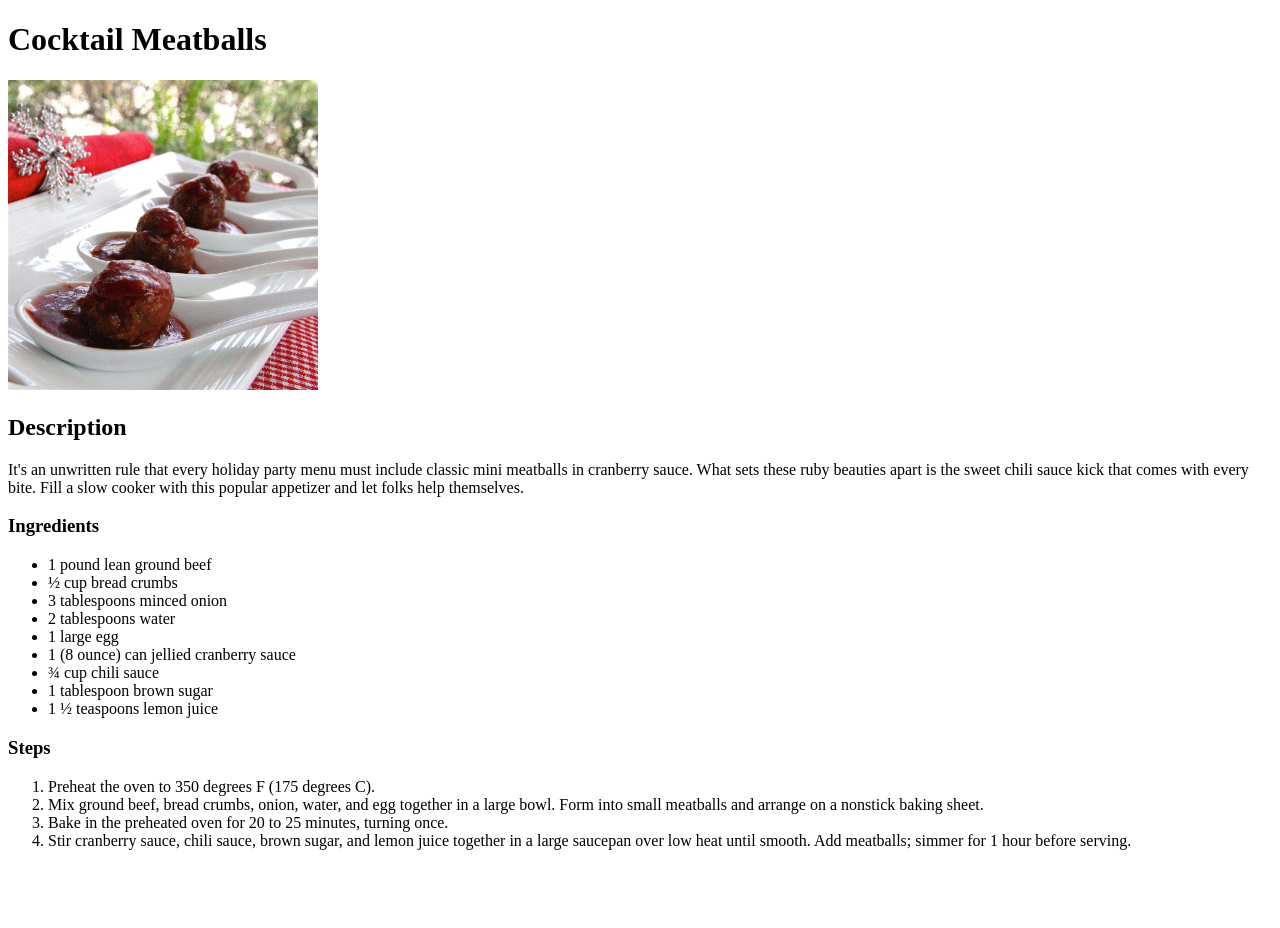
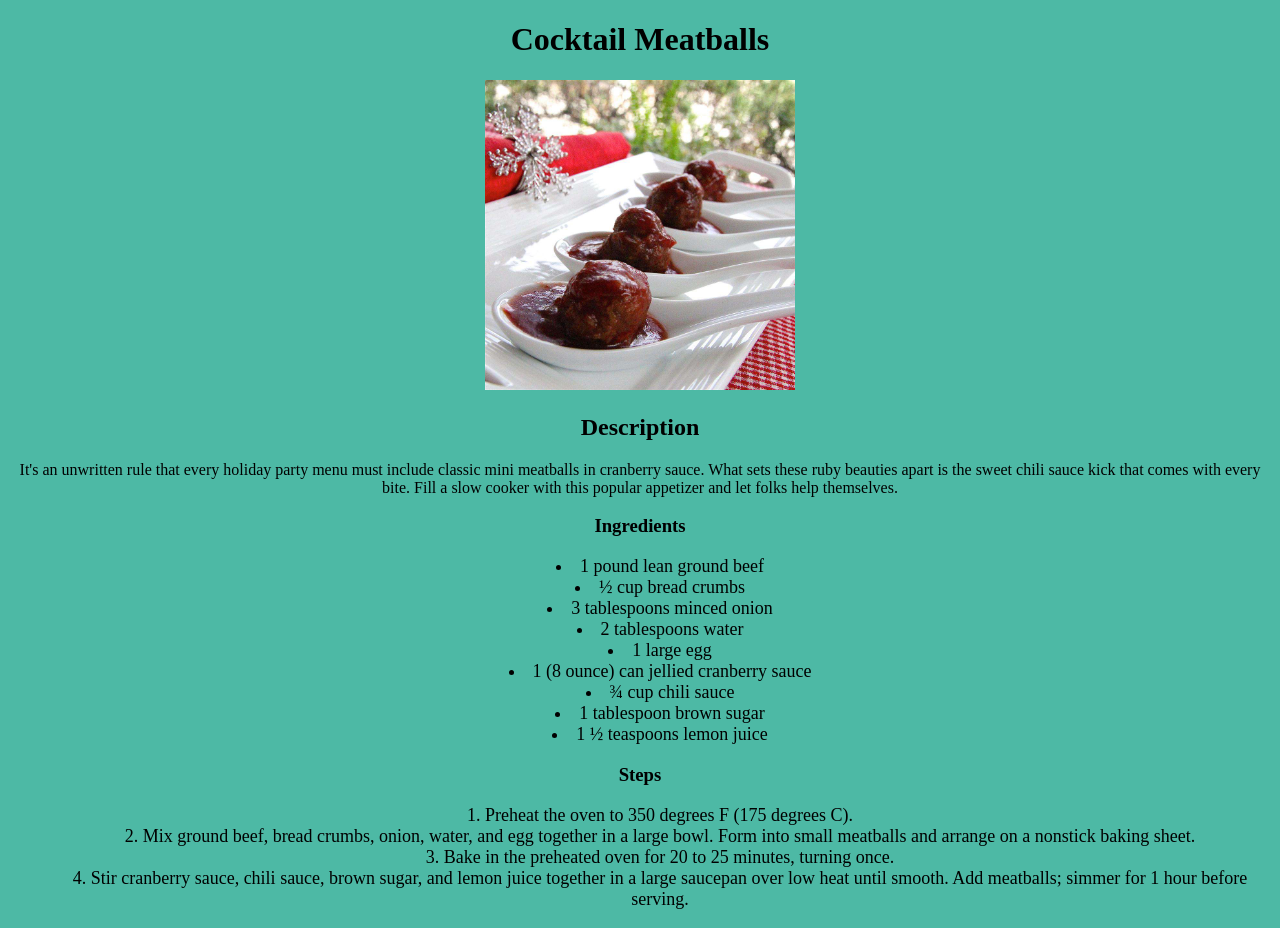
Before and after one commit to EternalMeek/odin-recipes, a plain HTML site: page recipes/CocktailMeatballs.html in a window 1280 px wide. Before the commit the page ends 866 px from the top, so only its background shows below. Drawn offline with Linux system fonts and the light colour scheme.

Commit message:
adding basic css for background color and fonts

```diff
--- a/recipes/CocktailMeatballs.html
+++ b/recipes/CocktailMeatballs.html
@@ -5,19 +5,20 @@
     <meta charset="UTF-8">
     <meta name="viewport" content="width=device-width, initial-scale=1.0">
     <title>Document</title>
+    <link rel="stylesheet" href="../styles.css">
 </head>
 
 <body>
-    <h1>Cocktail Meatballs</h1>
-    <img src="CocktailMeatballs.jpeg" alt="picture of Cocktail Meatballs, meatballs in spoon" height="310" width="310">
+    <h1 class="headers">Cocktail Meatballs</h1>
+    <img class="photos" src="CocktailMeatballs.jpeg" alt="picture of Cocktail Meatballs, meatballs in spoon">
 
-    <h2>Description</h2>
+    <h2 class="headers">Description</h2>
     <p>It's an unwritten rule that every holiday party menu must include classic mini meatballs in cranberry sauce. What
         sets these ruby beauties apart is the sweet chili sauce kick that comes with every bite. Fill a slow cooker with
         this popular appetizer and let folks help themselves.</p>
 
-    <h3>Ingredients</h3>
-    <ul>
+    <h3 class="headers">Ingredients</h3>
+    <ul class="list">
         <li>1 pound lean ground beef</li>
         <li>½ cup bread crumbs</li>
         <li>3 tablespoons minced onion</li>
@@ -29,8 +30,8 @@
         <li>1 ½ teaspoons lemon juice</li>
     </ul>
 
-    <h3>Steps</h3>
-    <ol>
+    <h3 class="headers">Steps</h3>
+    <ol class="list">
         <li>Preheat the oven to 350 degrees F (175 degrees C).</li>
         <li>Mix ground beef, bread crumbs, onion, water, and egg together in a large bowl. Form into small meatballs and
             arrange on a nonstick baking sheet.</li>
--- /dev/null
+++ b/styles.css
@@ -0,0 +1,18 @@
+* {
+    text-align: center;
+    background-color: #4db9a5;
+}
+
+.headers {
+    font-family:'Brush Script MT', 'Times New Roman', sans-serif;
+}
+
+.list {
+    font-size: large;
+    list-style-position: inside;
+}
+
+.photos {
+    height: auto;
+    width: 310px;
+}
```
Also changed, not shown: index.html (+10 -6 lines), recipes/GrinchKabobs.html (+8 -7 lines), recipes/StuffedDates.html (+8 -7 lines), recipes/lasagna.html (+8 -7 lines).
